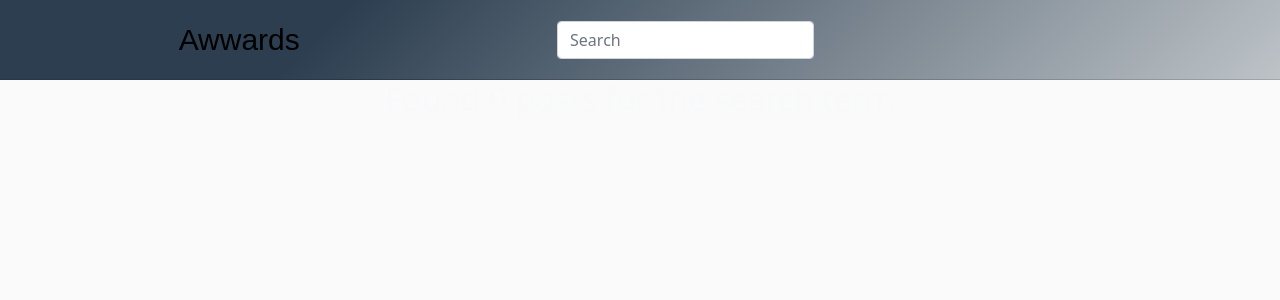
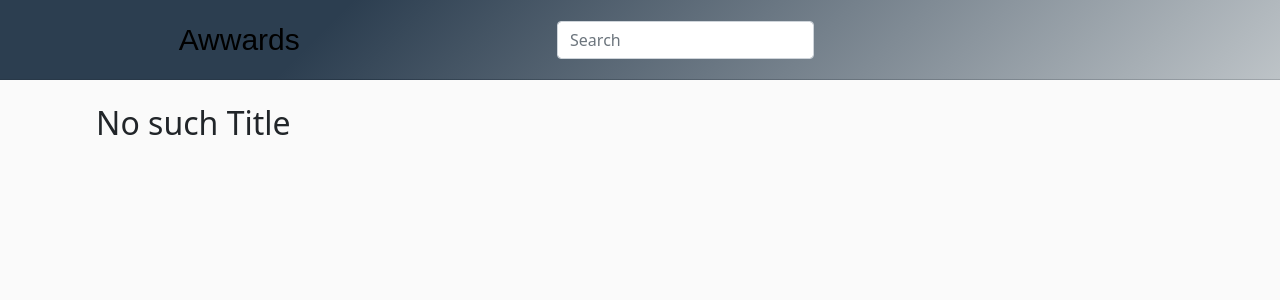
Before and after one commit to catherinekimani/Awwards, a Django app: page /search/ in a window 1280 px wide. Shown: the top 300 px of the page. Run offline with Django 4.2, Linux system fonts and the light colour scheme; some libraries are stand-ins or nearby versions; some web fonts are replaced.

Commit message:
Update search funtion

```diff
--- a/awwardsapp/templates/search.html
+++ b/awwardsapp/templates/search.html
@@ -1,24 +1,22 @@
-{% extends 'base.html' %}
+{%extends 'base.html'%}
 {% block content %}
+{{block.super}}
+<div class="row row-cols-1 row-cols-md-3 g-4">
+    {% for post in post %}
+    <div class="col">
+        <div class="card">
+            <div class="card-body">
+                <img src="{{post.image.url}}" class="img-responsive" alt="Image" height="90vh">
+                <h5 class="card-title">{{post.title }}</h5>
+                <p class="card-text">{{ post.description }}</p>
+            </div>
+        </div>
+    </div>
+    {% empty %}
     <div class="row">
-    {% if post%}
-    <h2 class="text-light text-center">Found {{ posts|length }} of searched term {{message}}</h2>
-    {% else %}
-    <h2 class="text-light text-center"> Found 0 posts for the search term {{message}}</h2>
-    {% endif %}
-</div>
-    <div class="row">
-        {% if post %}
-    {% for post in post %}
-    <div class="card mt-2" style="width: 25rem;">
-    <img src="{{post.image.url}}" class="img-fluid" alt="..." >
-    <div class="card-body">
-    <h5 class="card-title">{{post.title}}</h5>
-    <small class="card-text"><b>{{post.description}}</b></small>
-    <a href="#">{{post.url}}</a>
+        <br> <br> <br>
+        <h2 class="text-center mt-5">No such Title</h2>
     </div>
-</div>
-{% endfor %}
-{% endif %}
+    {% endfor %}
 </div>
 {% endblock %}
--- a/awwardsapp/views.py
+++ b/awwardsapp/views.py
@@ -3,7 +3,7 @@ from django.http.response import HttpResponseRedirect
 from django.contrib.auth.forms import UserCreationForm
 from .forms import RegisterForm,LoginForm,UserProfileForm,ProfileUpdateForm,PostProjectForm,RatingProjectForm
 from .models import *
-
+from django.contrib.auth.models import User
 from django.contrib.auth import login,logout,authenticate
 from django.contrib.auth.decorators import login_required
 
@@ -54,6 +54,7 @@ def profile(request):
 
 @login_required(login_url='/login/')
 def edit_profile(request):
+    Profile.objects.get_or_create(user=request.user)
     if request.method == 'POST':
         form = UserProfileForm(request.POST,instance=request.user)
         form = ProfileUpdateForm(request.POST,request.FILES,instance=request.user.profile)
@@ -109,16 +110,14 @@ class ProfileList(APIView):
         return Response(serializers.errors,status=status.HTTP_400_BAD_REQUEST)
 
 def search_results(request):
-    if 'title' in request.GET and request.GET['title']:
-        search_term = request.GET['title'].lower()
-        posts = Post.search_by_title(search_term)
-        message = f'{search_term}'
-
-        return render(request, 'search.html', {'found': message, 'posts': posts})
+    if 'title' in request.GET and request.GET["title"]:
+        search_term = request.GET["title"]
+        searched_posts =Post.search_by_title(search_term)
+        message = f"{search_term}"
+        return render(request, 'search.html',{"message":message,"searched_posts": searched_posts})
     else:
-        message = 'Not found'
-        return render(request, 'search.html', {'danger': message})
-
+        message = "You haven't searched for any term"
+    return render(request, 'search.html',{"message":message})
 def logout_user(request):
     logout (request)
     return redirect('login')
```
